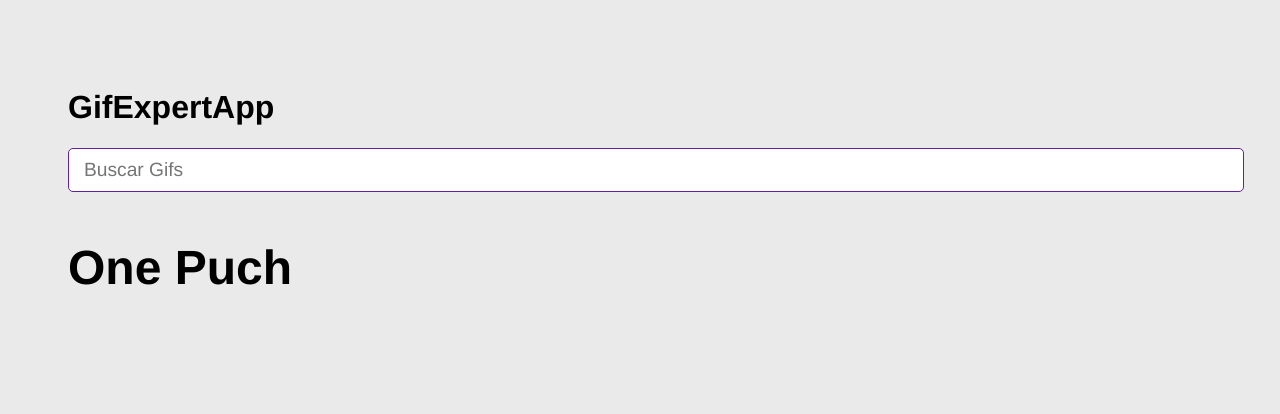
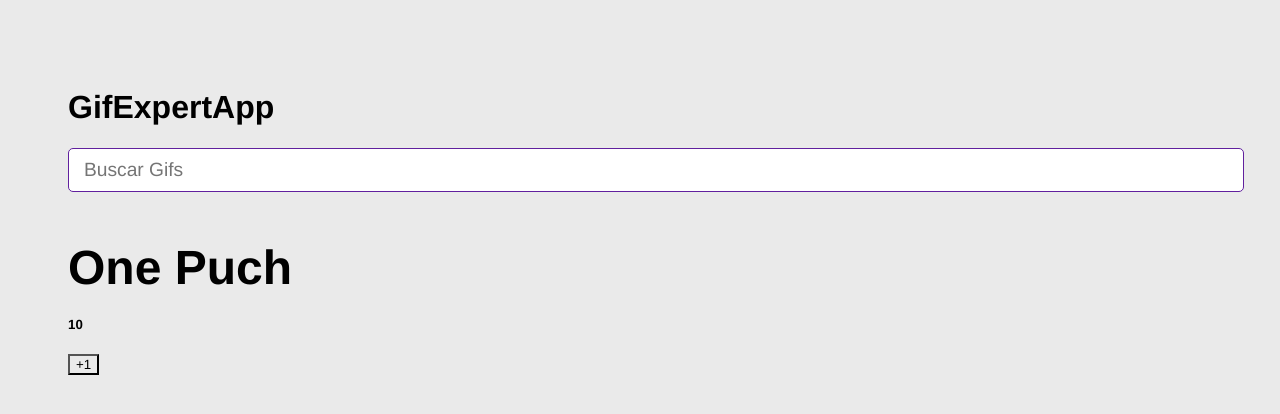
Before and after one commit to farboledafalla/GifExpertApp, a React (Vite) app: page / in a window 1280 px wide. Shown: the top 414 px of the page. Built offline with nearby package versions, Linux system fonts and the light colour scheme; no server answers.

Commit message:
Se agrega el useEffect para controlar cuando se renderiza el componente

```diff
--- a/src/components/GifGrid.jsx
+++ b/src/components/GifGrid.jsx
@@ -1,11 +1,18 @@
+import { useState, useEffect } from 'react';
 import { getGifs } from '../helpers/getGifs';
 
 export const GifGrid = ({ category }) => {
-   getGifs(category);
+   const [counter, setCounter] = useState(10);
+
+   useEffect(() => {
+      getGifs(category);
+   }, []);
 
    return (
       <>
          <h3>{category}</h3>
+         <h5>{counter}</h5>
+         <button onClick={() => setCounter(counter + 1)}>+1</button>
       </>
    );
 };
--- a/src/helpers/getGifs.js
+++ b/src/helpers/getGifs.js
@@ -1,6 +1,6 @@
 // Petición http para traer la información del API
-export const getGifs = async ({ category }) => {
-   const url = `https://api.giphy.com/v1/gifs/search?api_key=ePeisepz0RLx7wGhW5tKRqHyZg2TEYUW&q=${category}&limit=20`;
+export const getGifs = async (category) => {
+   const url = `https://api.giphy.com/v1/gifs/search?api_key=ePeisepz0RLx7wGhW5tKRqHyZg2TEYUW&q=${category}&limit=5`;
    const resp = await fetch(url);
    const { data } = await resp.json();
    const gifs = data.map((img) => ({
```
